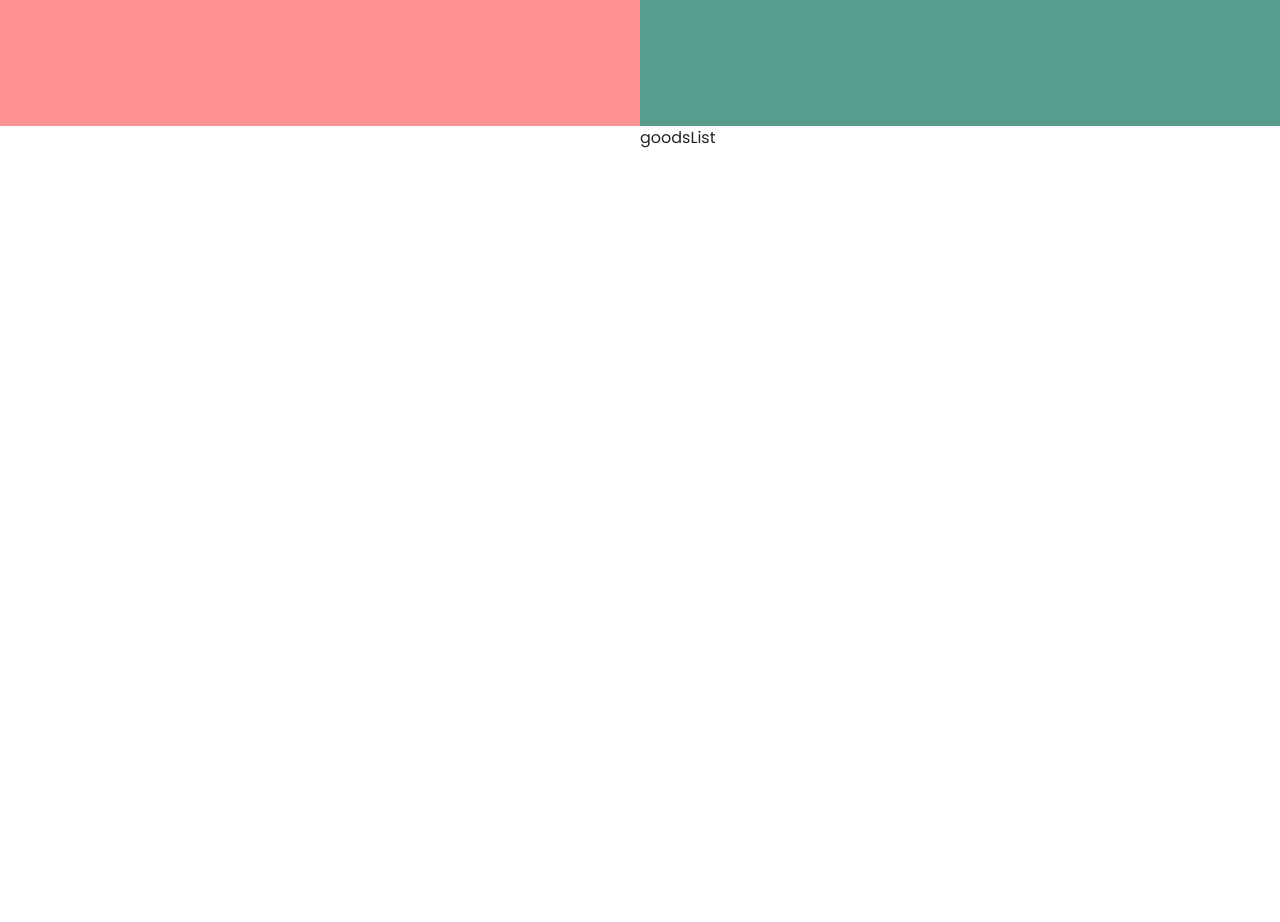
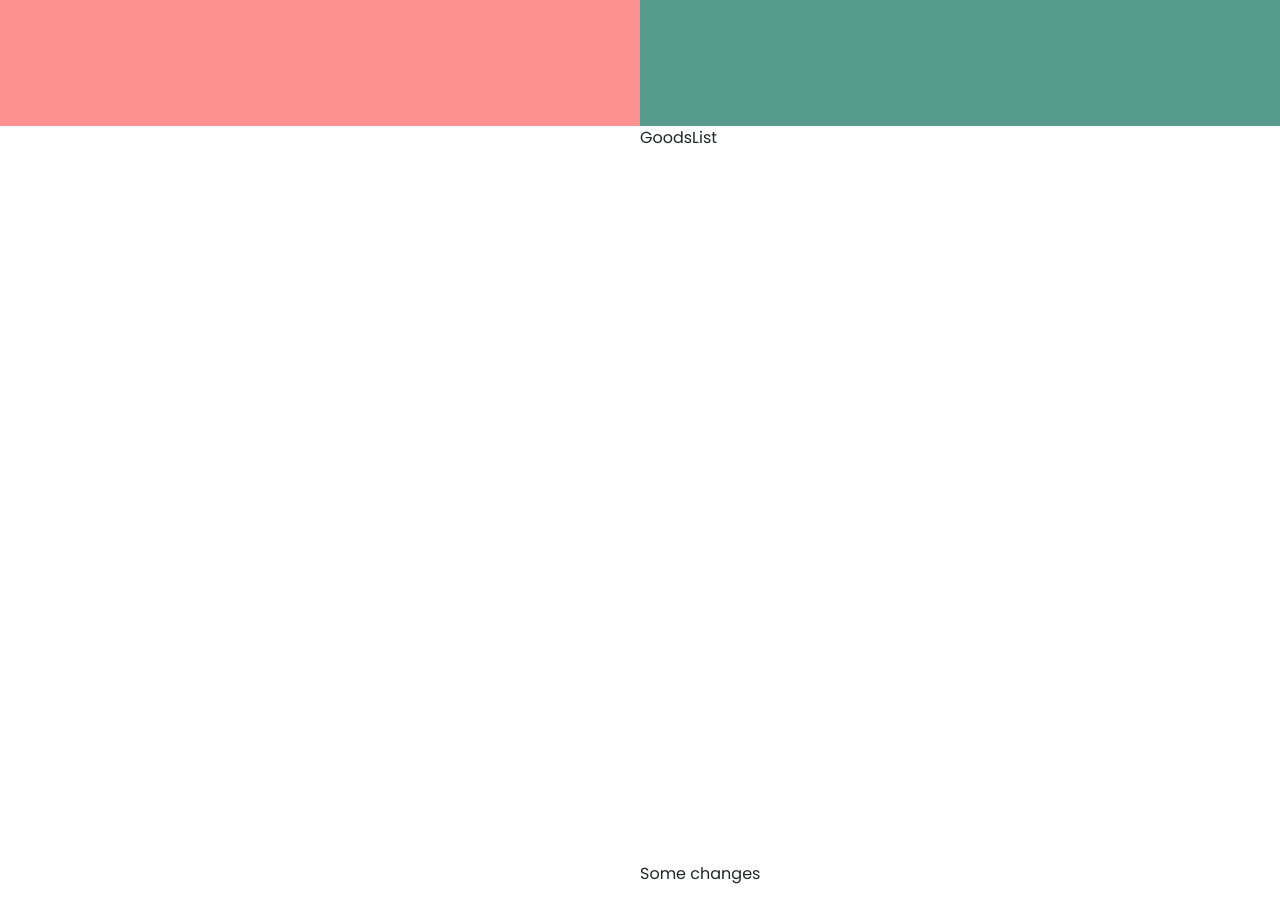
Before and after one commit to vandecristo/Online-Store-PERN-Frontend, a React (Create React App) app: page / in a window 1280 px wide. Shown: the part 700-1622 px from the top of the page. Before the commit the page ends 1562 px from the top, so only its background shows below. Built offline with nearby package versions, Linux system fonts and the light colour scheme.

Commit message:
some fixes

```diff
--- a/src/pages/Shop.jsx
+++ b/src/pages/Shop.jsx
@@ -14,7 +14,10 @@ const Shop = () => {
                        filter
                    </div>
                    <div className={styles.shop__goodsList}>
-                        goodsList
+                        GoodsList
+                   </div>
+                   <div>
+                       Some changes
                    </div>
                </div>
           </div>
```
